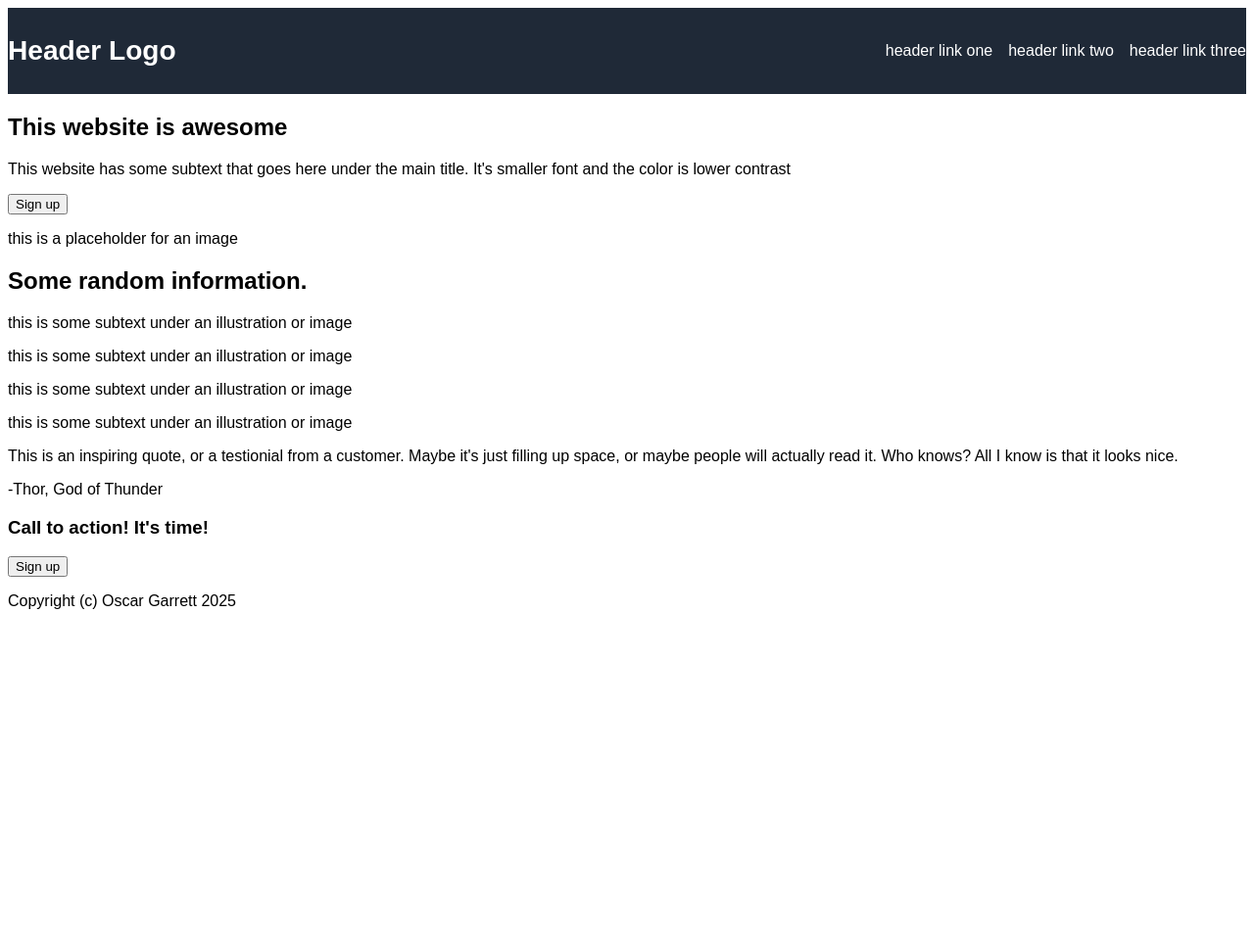
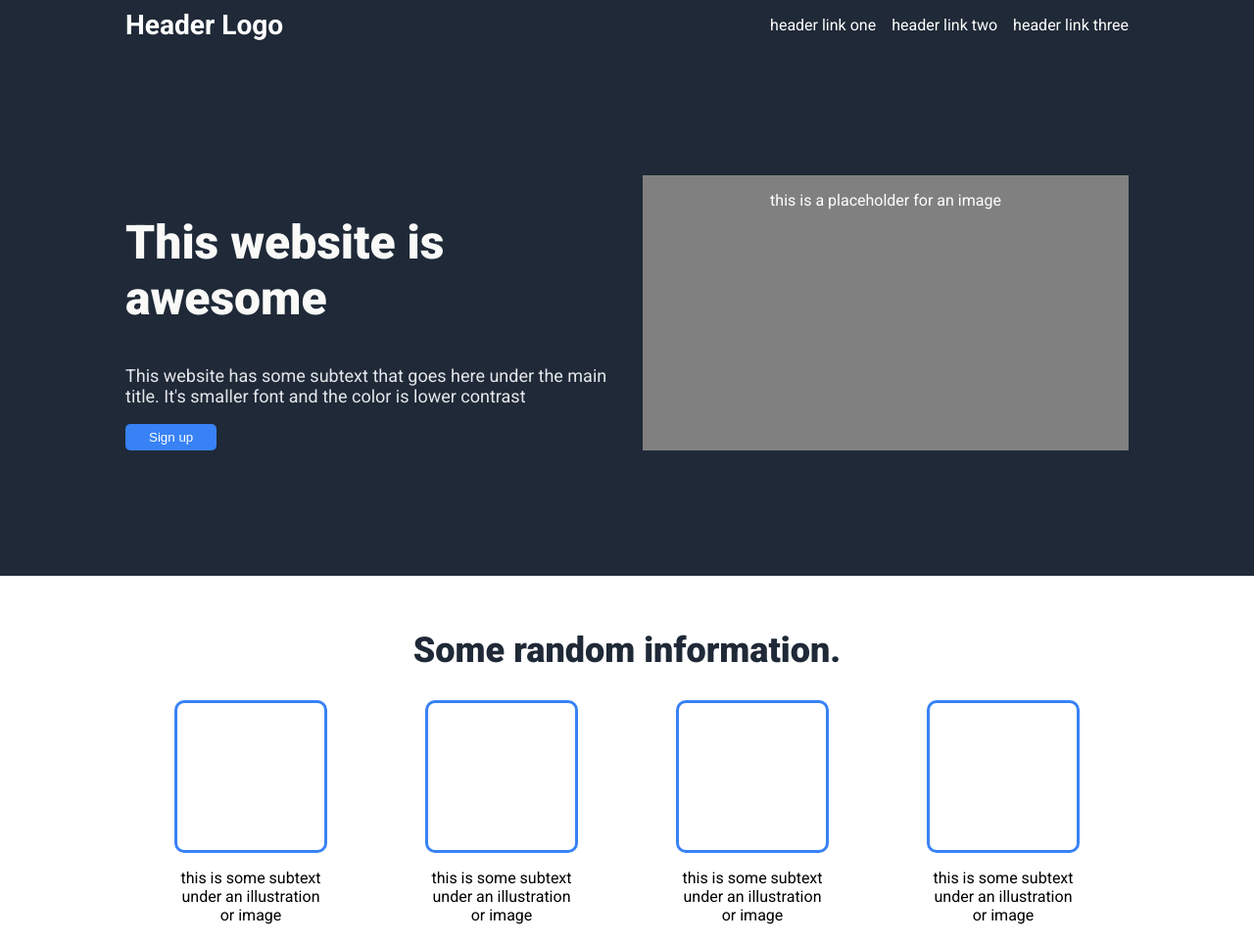
Before and after one commit to ogarrett54/odin-landing-page, a plain HTML site: page index.html in a window 1280 px wide. Shown: the top 963 px of the page at 98% size. Before the commit the page ends 800 px from the top, so only its background shows below. Drawn offline with Linux system fonts and the light colour scheme.

Commit message:
Finishes styling landing page

```diff
--- a/index.html
+++ b/index.html
@@ -4,6 +4,9 @@
         <meta charset="utf-8">
         <meta name="viewport" content="width=device-width, initial-scale=1.0">
         <link rel="stylesheet" href="styles.css">
+        <link rel="preconnect" href="https://fonts.googleapis.com">
+        <link rel="preconnect" href="https://fonts.gstatic.com" crossorigin>
+        <link href="https://fonts.googleapis.com/css2?family=Roboto:ital,wght@0,100..900;1,100..900&display=swap" rel="stylesheet">
         <title>Welcome!</title>
     </head>
     <body>
@@ -22,7 +25,7 @@
                 <div class="hero-content">
                     <h1>This website is awesome</h1>
                     <p class="hero-subtext">This website has some subtext that goes here under the main title. It's smaller font and the color is lower contrast</p>
-                    <button>Sign up</button>
+                    <button class="hero-sign-up">Sign up</button>
                 </div>
                 <div class="hero-image"><p>this is a placeholder for an image</p></div>
             </section>
@@ -55,9 +58,9 @@
                 <div class="banner">
                     <div class="cta-text">
                         <h3>Call to action! It's time!</h3>
-                        <p class="cta-subtext"></p>
+                        <p class="cta-subtext">Sign up for our product by clicking that button right over there!</p>
                     </div>
-                    <button>Sign up</button>
+                    <button class="cta-button">Sign up</button>
                 </div>
             </section>
         </main>
--- a/styles.css
+++ b/styles.css
@@ -1,8 +1,9 @@
 body {
     display: flex;
     flex-direction: column;
-    justify-content: space-between;
-    font-family: sans-serif;
+    font-family: 'Roboto', sans-serif;
+    margin: 0;
+    padding: 0;
 }
 
 header {
@@ -11,6 +12,7 @@ header {
     background-color: #1f2937;
     color: white;
     align-items: center;
+    padding: 0 10%
 }
 
 .nav-logo {
@@ -21,6 +23,137 @@ header {
     list-style-type: none;
     display: flex;
     gap: 16px;
-    padding: 0;
+}
+
+main {
+    display: flex;
+    flex-direction: column;
+}
+
+section#hero {
+    background-color: #1f2937;
+    margin: 0;
+    display: flex;
+    padding: 10%;
+    gap: 32px;
+}
+
+.hero-content {
+    color: white;
+    flex: 1 1 50%;
+}
+
+h1 {
+    font-size: 48px;
+    color: #F9FAF8;
+    font-weight: 900;
+}
+
+.hero-subtext {
+    font-size: 18px;
+    color: #E5E7EB
+}
+
+.hero-image {
+    flex: 1 1 50%;
+    background-color: grey;
+    color: white;
+    text-align: center;
+}
+
+button {
+    background-color: #3882F6;
+    color: white;
+    border: none;
+    border-radius: 5px;
+    padding: 6px 24px;
+}
+
+#information {
+    text-align: center;
+    padding: 2% 10%
+}
+
+h2 {
+    font-size: 36px;
+    color: #1F2937;
+    font-weight: 900;
+}
+
+.information-cards {
+    display: flex;
+    justify-content: space-around;
+
+}
+
+.information-card {
+    display: flex;
+    flex-direction: column;
+    align-items: center;
+    flex: 0 0 150px;
+}
+
+.card-image {
+    border: 3px solid #3882F6;
+    height: 150px;
+    width: 150px;
+    border-radius: 10px;
+}
+
+#testimonial {
+    background-color: #E5E7EB;
+    padding: 5% 10%;
+}
+
+.testimonial-quote {
+    font-size: 36px;
+    color: #1F2937;
+    font-style: italic;
+    font-weight: 300;
     margin: 0;
 }
+
+.quote-attribution {
+    font-weight: bold;
+    text-align: end;
+    margin: 0;
+}
+
+#cta {
+    padding: 5% 10%;
+}
+
+
+.banner {
+    background-color: #3882F6;
+    display: flex;
+    justify-content: space-between;
+    padding: 5% 10%;
+    border-radius: 10px;
+}
+
+.cta-text {
+    color: #F9FAF8;
+}
+
+h3 {
+    margin: 0
+}
+
+.cta-subtext {
+    margin: 0
+}
+
+.cta-button {
+    border: 2px solid white;
+}
+
+footer {
+    background-color: #1F2937;
+    color: #F9FAF8;
+    display: flex;
+    justify-content: center;
+    align-items: center;
+    font-weight: 300;
+    height: 75px
+}
```
